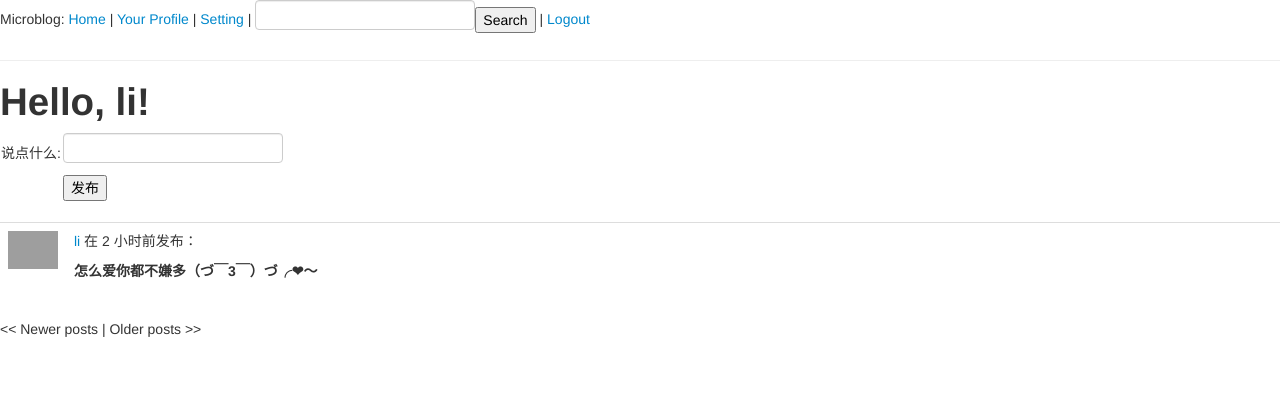
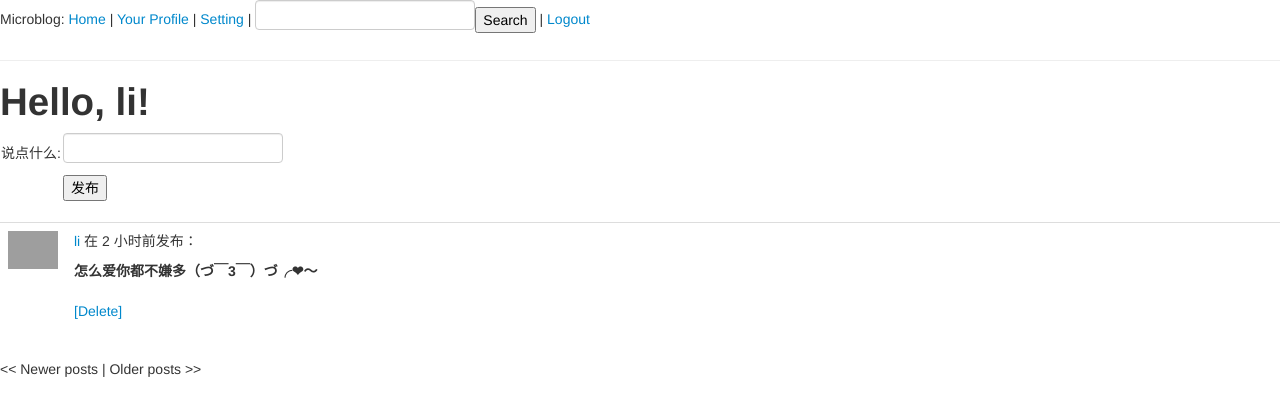
Before and after one commit to lijingchn/microblog, a Flask app: page / in a window 1280 px wide. Shown: the top 416 px of the page. Run offline with Flask 2, Linux system fonts and the light colour scheme; a user stored in the database is signed in; data comes from the database, SQL or seed files in the repository; both versions use the stored data as it was after the commit; parts of the project's set-up code (start-up, migrations or seed data) failed here and were passed over; some libraries are stand-ins or nearby versions; grey boxes are pictures that could not be loaded.

Commit message:
add dedete function

```diff
--- a/app/templates/post.html
+++ b/app/templates/post.html
@@ -6,6 +6,11 @@
 
       <td width="50" height="50"><img src="{{post.author.avatar(50)}}"><a href="{{url_for('user',nickname=post.author.nickname)}}"></a></td>
       <td><p><a href="{{url_for('user', nickname=post.author.nickname)}}">{{post.author.nickname}}</a> 在 {{momentjs(post.timestamp).fromNow()}}发布：</p>
-      <p><strong>{{post.body|safe}}</strong></p></td>
+        <p><strong>{{post.body|safe}}</strong><br><br>
+        {% if post.author.id == g.user.id %}
+        <a href="{{url_for('delete',id=post.id)}}">[Delete]</a>
+        {% endif %}
+        </p>
+      </td>
     </tr>
 </table>
--- a/app/views.py
+++ b/app/views.py
@@ -228,3 +228,19 @@ def reconfirm_email(email):
     send_email(email, subject, 'mail/confirm', user=g.user, confirm_url=confirm_url)
     flash(u'确认邮件已发送至邮箱，请查收')
     return redirect(url_for('index'))
+
+# 删除blog
+@app.route("/delete/<int:id>")
+@login_required
+def delete(id):
+    post = Post.query.get(id)
+    if post == None:
+        flash("要删除的blog不存在～")
+        return redirect(url_for("index"))
+    if post.author.id != g.user.id:
+        flash("你只能删除自己的微博啊亲╭(╯3╰)╮")
+        return redirect(url_for("index"))
+    db.session.delete(post)
+    db.session.commit()
+    flash("删除成功～")
+    return redirect(url_for("index"))
```
Also changed, not shown: app.db, 9 other files.
